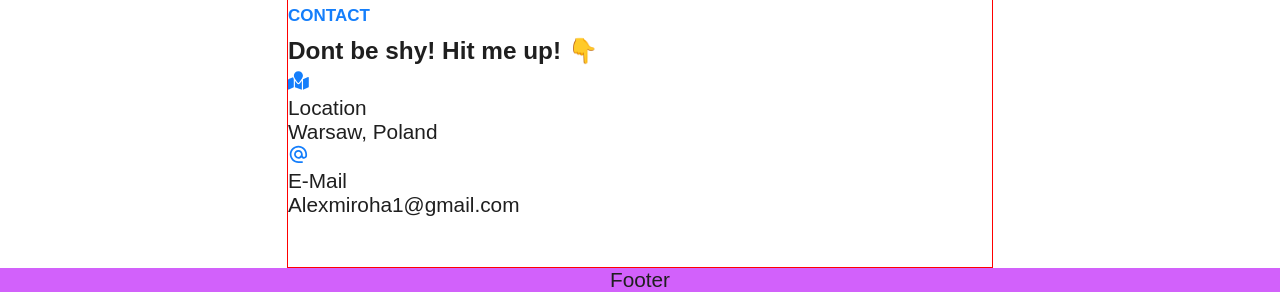
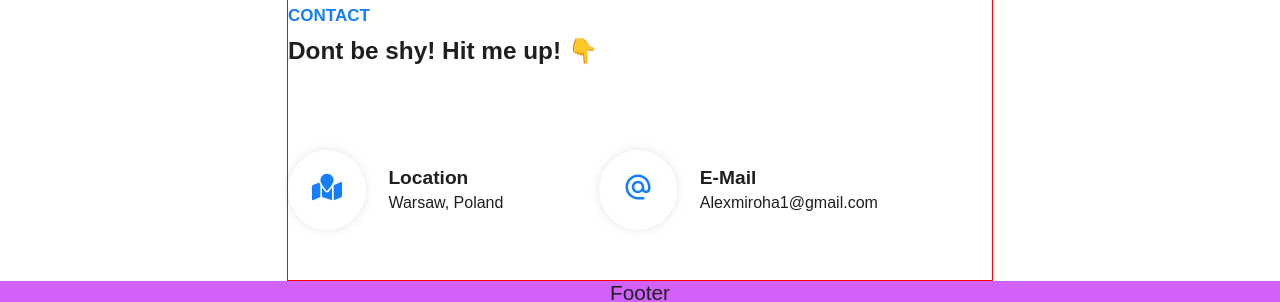
Before and after one commit to Alexmiroha/Portfolio-CV-App, a React (Create React App) app: page / in a window 1280 px wide. Shown: the part 3969-4271 px from the top of the page. Built offline with nearby package versions, Linux system fonts and the light colour scheme.

Commit message:
Contact component was ended

```diff
--- a/src/mainContent/Contact/Contact.module.css
+++ b/src/mainContent/Contact/Contact.module.css
@@ -2,3 +2,10 @@
     text-align: left;
     margin: 100px 0 50px 0;
 }
+
+.contactsItems {
+    display: flex;
+    justify-content: flex-start;
+    gap: 6rem;
+    margin-top: 5rem;
+}
--- a/src/mainContent/Contact/ContactItem.module.css
+++ b/src/mainContent/Contact/ContactItem.module.css
@@ -0,0 +1,28 @@
+.contactItem {
+    display: flex;
+    align-items: center;
+    gap: 1.4rem;
+}
+
+.icon {
+    background-color: #fff;
+    box-shadow: 0 0 10px rgba(0,0,0,.1);
+    border-radius: 50%;
+    padding: 1.4rem 1.5rem;
+    width: auto;
+}
+
+.context {
+    font-weight: 600;
+    font-size: 1.2rem;
+}
+
+.link {
+    font-weight: 400;
+    font-size: 1rem;
+    transition: all .27s;
+}
+
+.link:hover {
+    color: #147EFB;
+}
--- a/src/mainContent/Contact/ContactItem.tsx
+++ b/src/mainContent/Contact/ContactItem.tsx
@@ -18,13 +18,15 @@ const ContactItem = (props: ContactItemPropsType) => {
     return (
         <div className={s.contactItem}>
             <div className={s.icon}>
-                <FaMapMarked color={'#147EFB'} display={props.icon === 1 ? '' : 'none'}/>
-                <MdOutlineAlternateEmail color={'#147EFB'} display={props.icon === 2 ? '' : 'none'}/>
+                <FaMapMarked color={'#147EFB'} display={props.icon === 1 ? '' : 'none'} size={30}/>
+                <MdOutlineAlternateEmail color={'#147EFB'} display={props.icon === 2 ? '' : 'none'} size={30}/>
             </div>
-            <div className={s.name}>
-                {props.name}
+            <div className={s.description}>
+                <div className={s.context}>
+                    {props.name}
+                </div>
+                <a href={props.link} className={s.link}>{props.description}</a>
             </div>
-            <a href={props.link} className={s.description}>{props.description}</a>
         </div>
     );
 };
```
